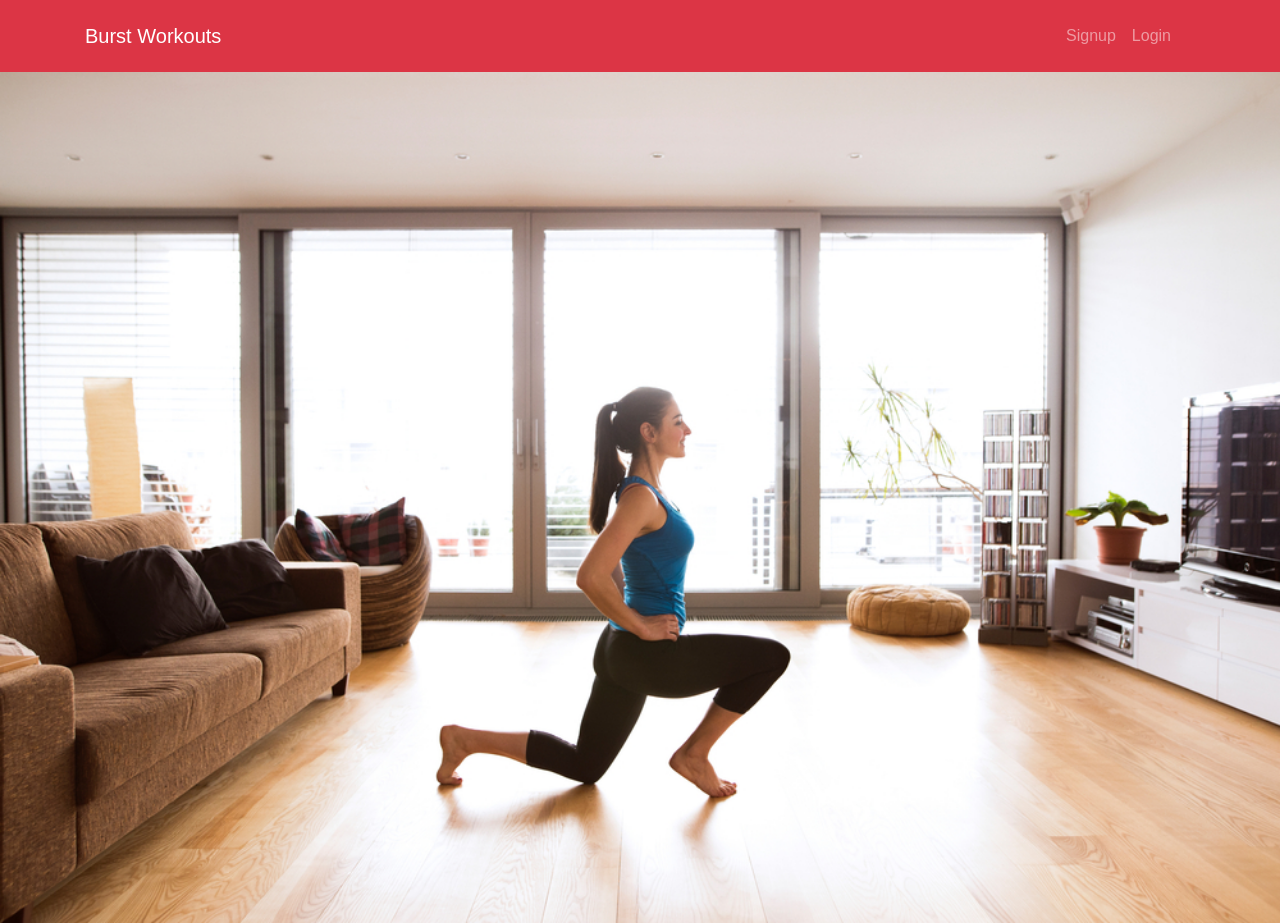
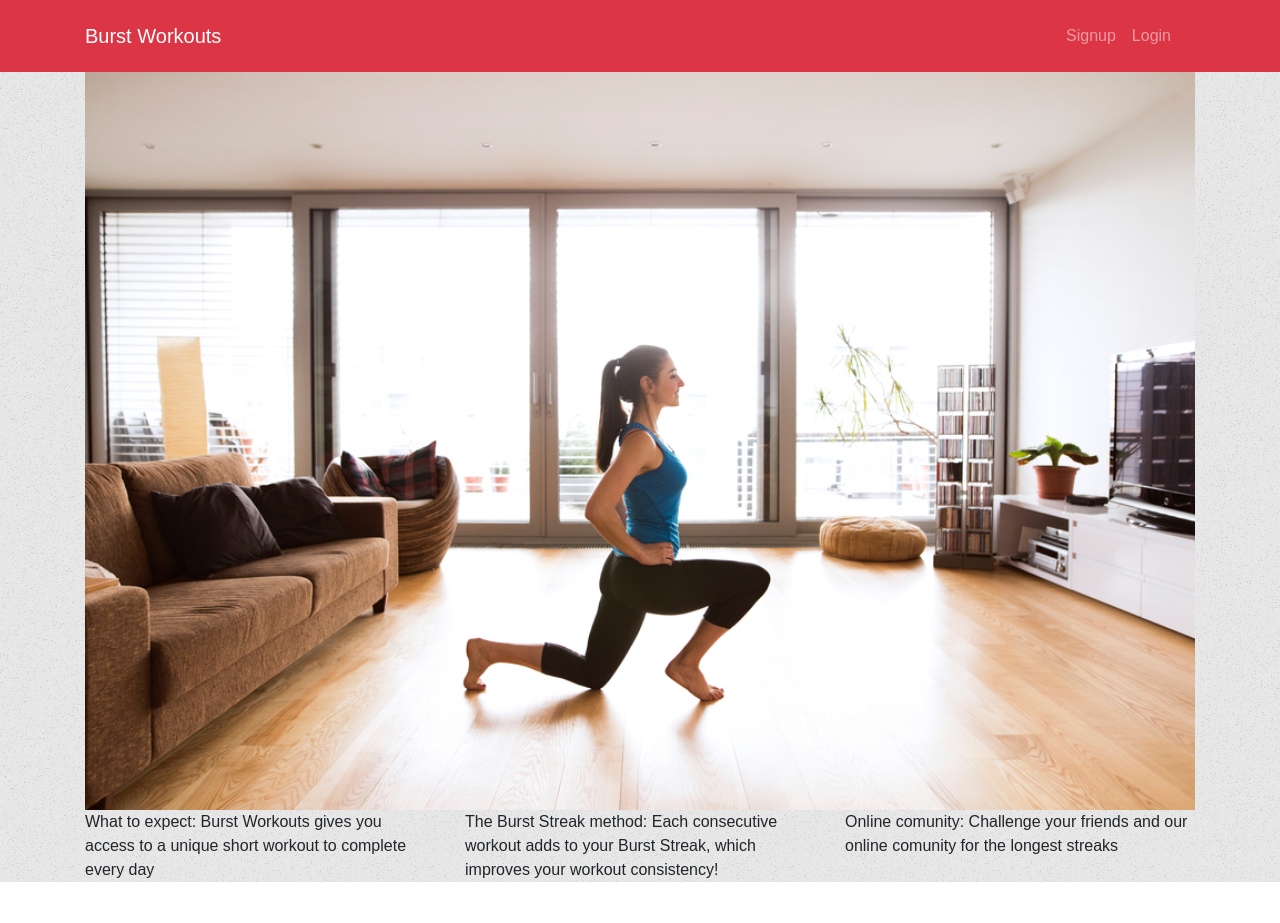
Before and after one commit to clarktyra/burst-workouts, a React (Create React App) app in the folder client/: page / in a window 1280 px wide. After the commit the page ends 882 px from the top, so only its background shows below. Built offline with nearby package versions, Linux system fonts and the light colour scheme.

Commit message:
added columns-rows with text, put the picture in the container

```diff
--- a/client/src/pages/Landing.js
+++ b/client/src/pages/Landing.js
@@ -16,7 +16,24 @@ class Landing extends Component {
     render() {
         return (
             <div>
-            <Picture src={apartment}/>
+
+                <div class="container">
+                <Picture src={apartment} />
+                    <div class="row">
+                        <div class="col-sm">
+                            What to expect:
+                            Burst Workouts gives you access to a unique short workout to complete every day
+                        </div>
+                        <div class="col-sm">
+                            The Burst Streak method:
+                             Each consecutive workout adds to your Burst Streak, which improves your workout consistency!
+                        </div>
+                        <div class="col-sm">
+                            Online comunity:
+                            Challenge your friends and our online comunity for the longest streaks
+                         </div>
+                    </div>
+                </div>
             </div>
         )
     }
```
